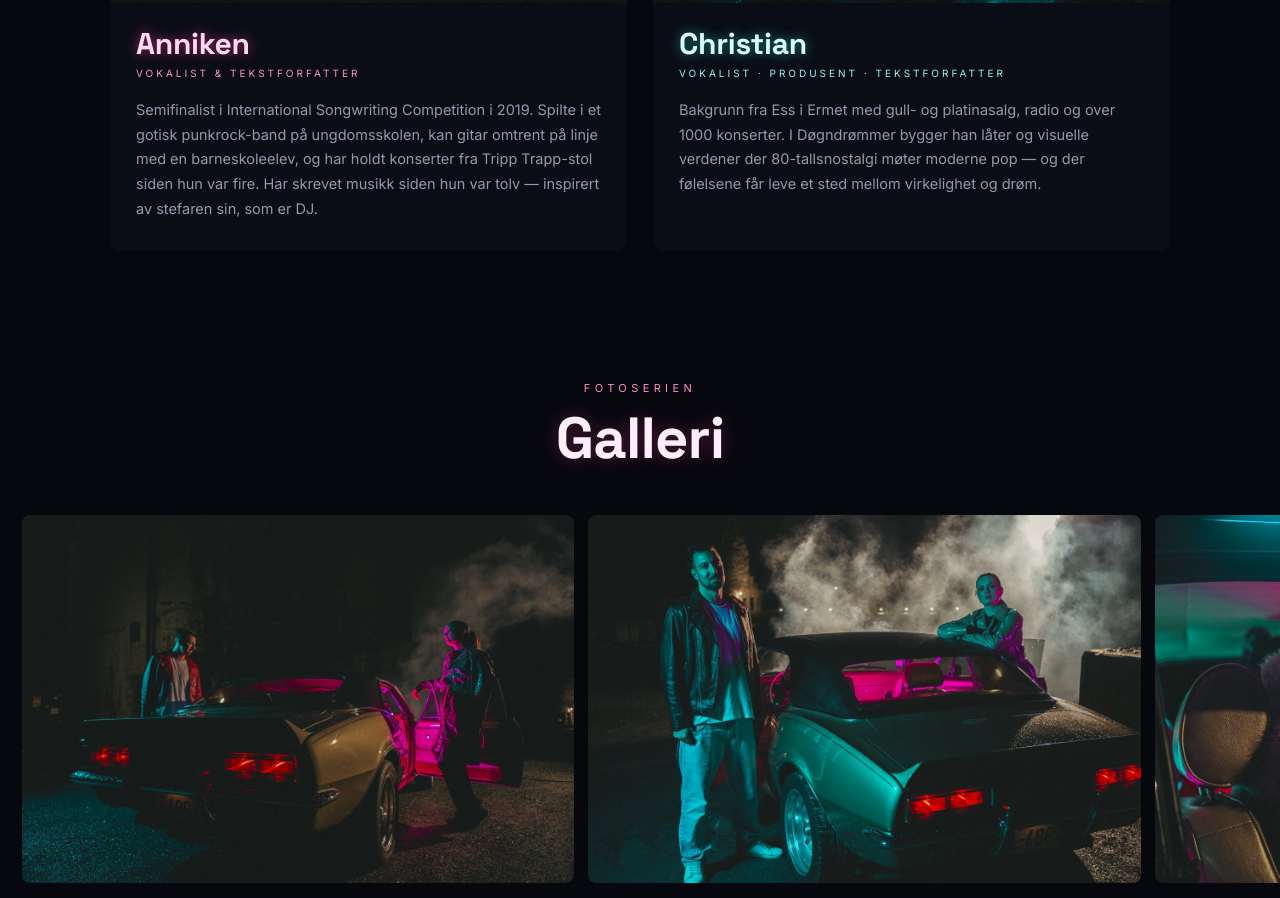
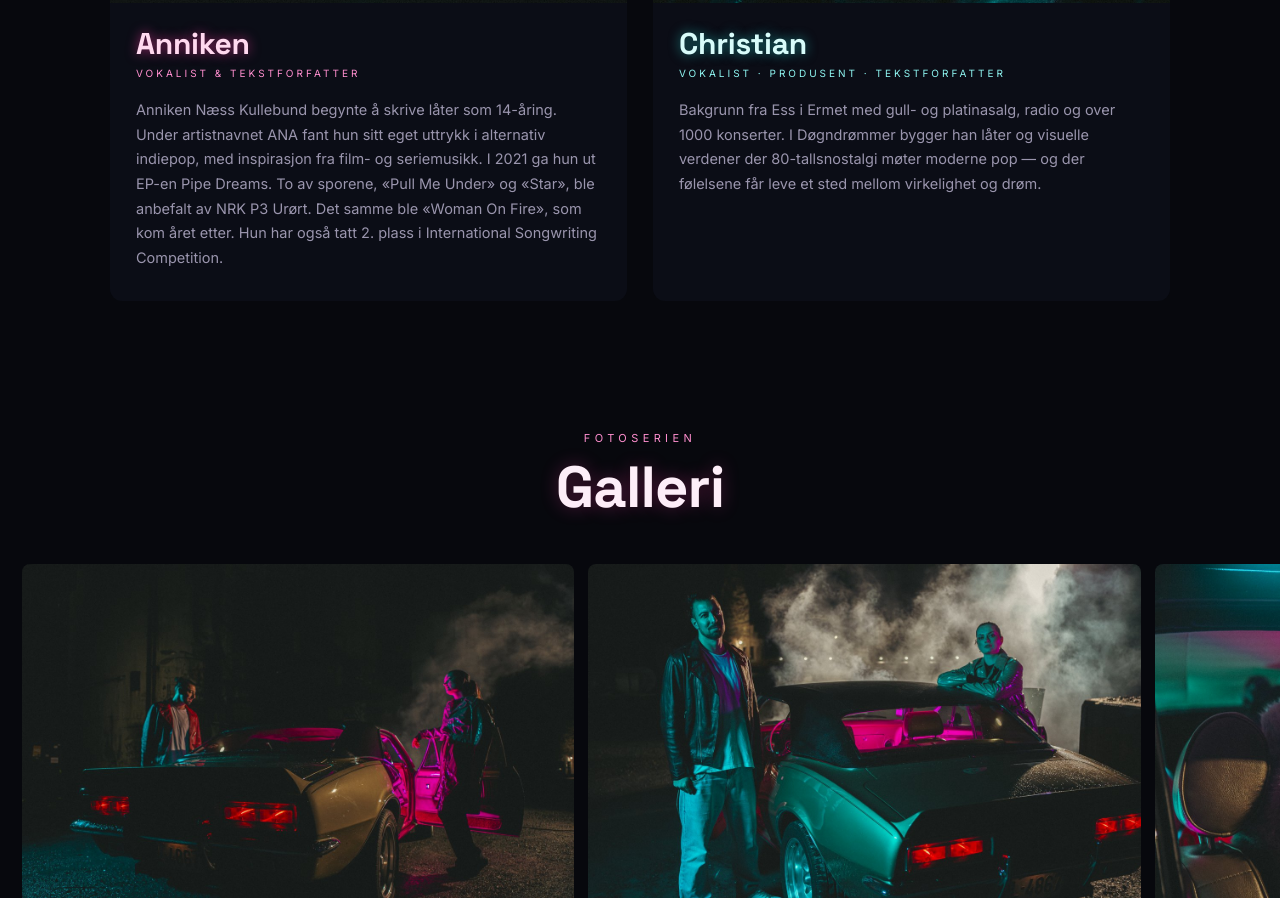
Before and after one commit to Dogndrommer10/github.no, a plain HTML site: page index.html in a window 1280 px wide. Shown: the part 3369-4267 px from the top of the page. Drawn offline with Linux system fonts and the light colour scheme; a script that the page names is missing.

Commit message:
Ny tekst om Anniken
Co-Authored-By: Claude Opus 5.5 <noreply@anthropic.com>
Claude-Session: https://claude.ai/code/session_018sZJ2r2SEQbLPysVU8RiCU

```diff
--- a/index.html
+++ b/index.html
@@ -333,7 +333,7 @@
         <div class="info">
           <h3>Anniken</h3>
           <div class="role">Vokalist &amp; tekstforfatter</div>
-          <p>Semifinalist i International Songwriting Competition i 2019. Spilte i et gotisk punkrock-band på ungdomsskolen, kan gitar omtrent på linje med en barneskoleelev, og har holdt konserter fra Tripp Trapp-stol siden hun var fire. Har skrevet musikk siden hun var tolv — inspirert av stefaren sin, som er DJ.</p>
+          <p>Anniken Næss Kullebund begynte å skrive låter som 14-åring. Under artistnavnet ANA fant hun sitt eget uttrykk i alternativ indiepop, med inspirasjon fra film- og seriemusikk. I 2021 ga hun ut EP-en Pipe Dreams. To av sporene, «Pull Me Under» og «Star», ble anbefalt av NRK P3 Urørt. Det samme ble «Woman On Fire», som kom året etter. Hun har også tatt 2. plass i International Songwriting Competition.</p>
         </div>
       </article>
       <article class="member teal">
```
